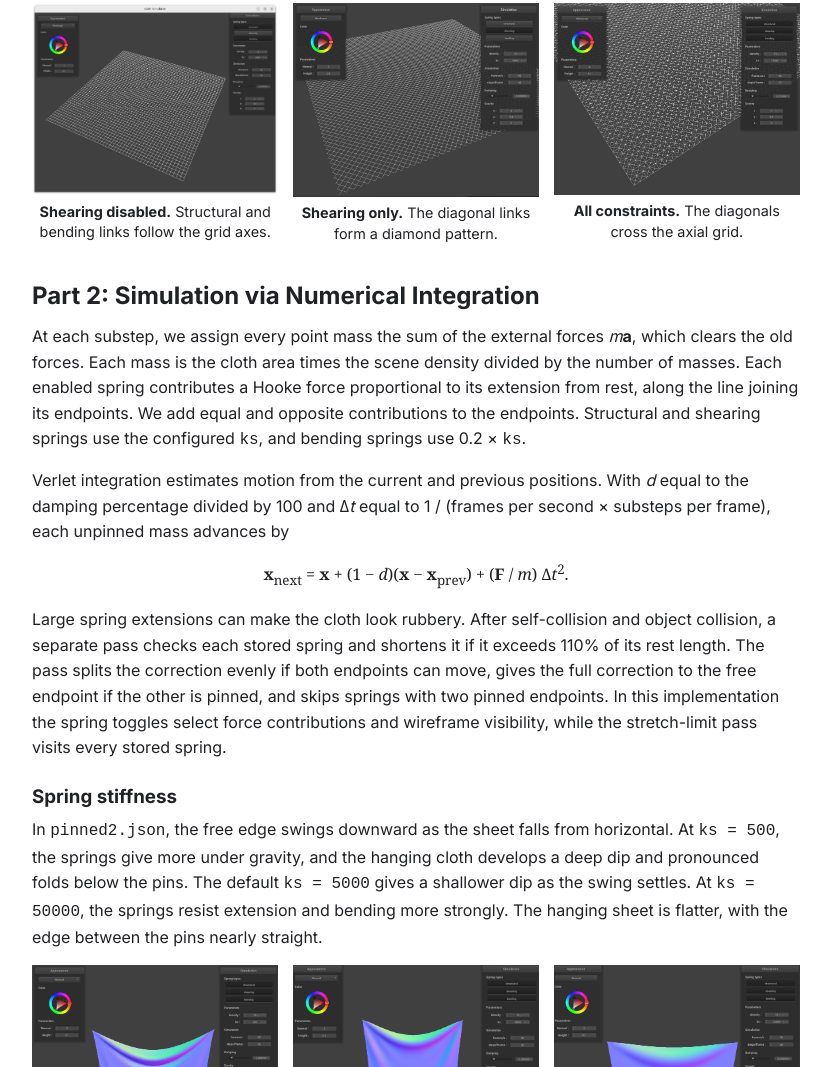
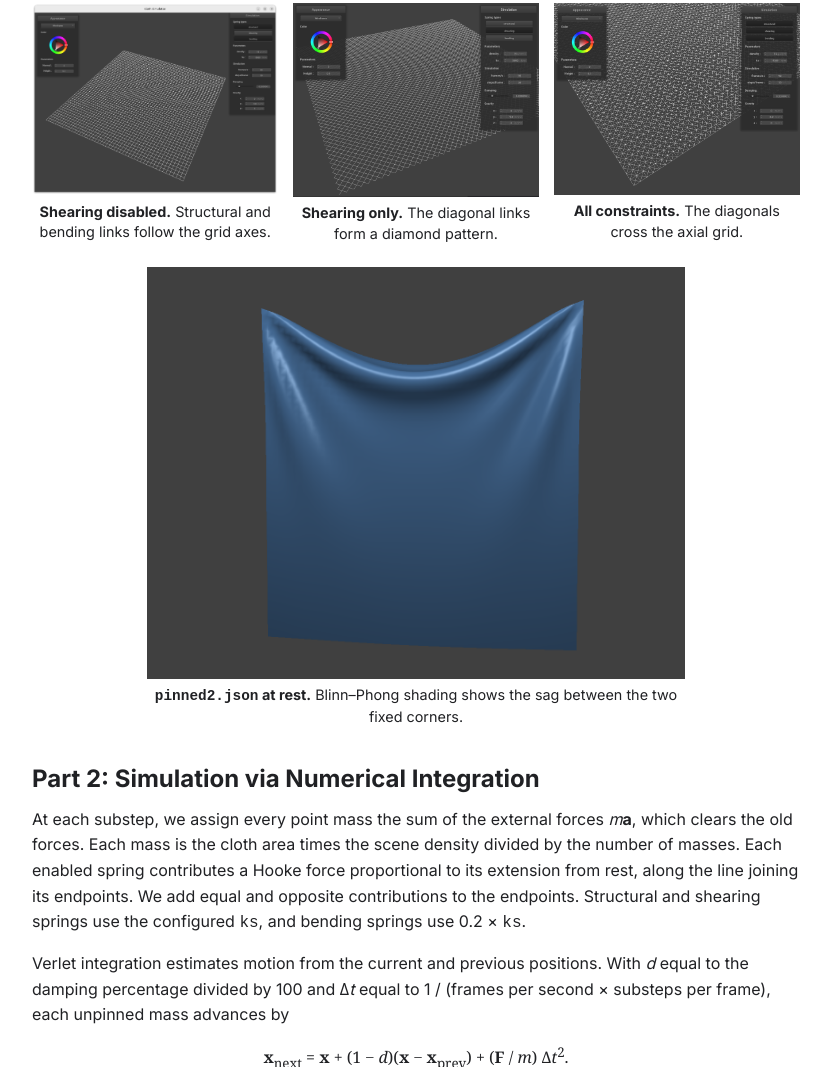
Before and after one commit to cal-cs184-student/hw4-prince-writeup, a plain HTML site: page index.html in a window 1280 px wide. Shown: the part 1087-2154 px from the top of the page, without its empty margins (224-1055 px from the left). Drawn offline with Linux system fonts and the light colour scheme.

Commit message:
Add standalone pinned2 cloth render

```diff
--- a/index.html
+++ b/index.html
@@ -175,6 +175,10 @@
         <figcaption><strong>All constraints.</strong> The diagonals cross the axial grid.</figcaption>
       </figure>
     </div>
+    <figure class="single" id="pinned2-shaded">
+      <img src="./assets/part1/pinned2_shaded.png" width="1200" height="920" alt="Blue shaded cloth sagging between two pinned corners">
+      <figcaption><strong><code>pinned2.json</code> at rest.</strong> Blinn–Phong shading shows the sag between the two fixed corners.</figcaption>
+    </figure>
   </section>
 
   <section aria-labelledby="part-2">
```
Also changed, not shown: assets/part1/pinned2_shaded.png (added).
